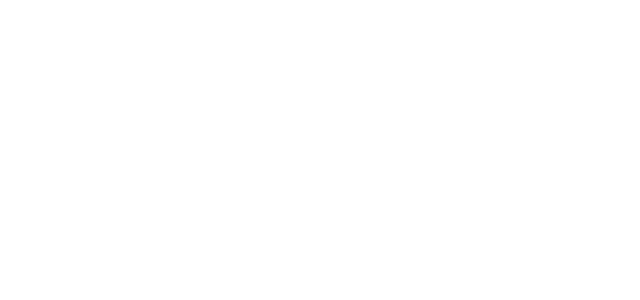
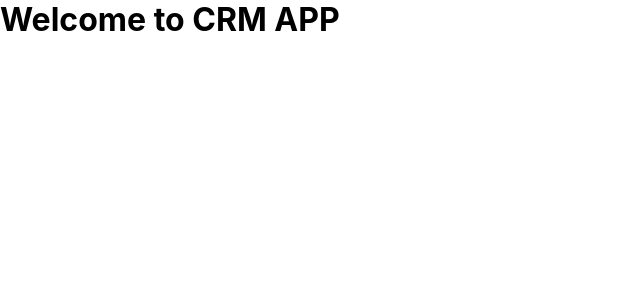
Before and after one commit to GonzaloCarcamo/CRM-React, a React (Vite) app: page / in a window 1280 px wide. Before the commit this address had no page. Shown: the top 300 px of the page, without its empty margins (0-640 px from the left). Built offline with nearby package versions, Linux system fonts and the light colour scheme.

Commit message:
Home Page

```diff
--- a/src/App.jsx
+++ b/src/App.jsx
@@ -5,22 +5,20 @@ import Main from './pages/Main'
 import NewClient from './pages/NewClient'
 import EditClient from './pages/EditClient'
 import ShowClient from './pages/ShowClient'
+import Home from './pages/Home'
 
 function App() {
-
-  console.log(import.meta.env)
 
   return (
     <BrowserRouter>
       <Routes>
-
+      <Route path="/" element={<Home />} />
         <Route path="/clients" element={<Layout/>}>
           <Route index element={<Main />} />
           <Route path="new" element={<NewClient />} />
           <Route path="edit/:id" element={<EditClient />} />
           <Route path=":id" element={<ShowClient />} />
-        </Route>
-
+         </Route>
       </Routes>
     </BrowserRouter>
   )
--- /dev/null
+++ b/src/pages/Home.jsx
@@ -0,0 +1,12 @@
+import Layout from "../layout/Layout"
+
+const Home = () => {
+
+    return(
+        <div>
+            <h1>Welcome to CRM APP</h1>
+        </div>
+    )
+}
+
+export default Home
```
